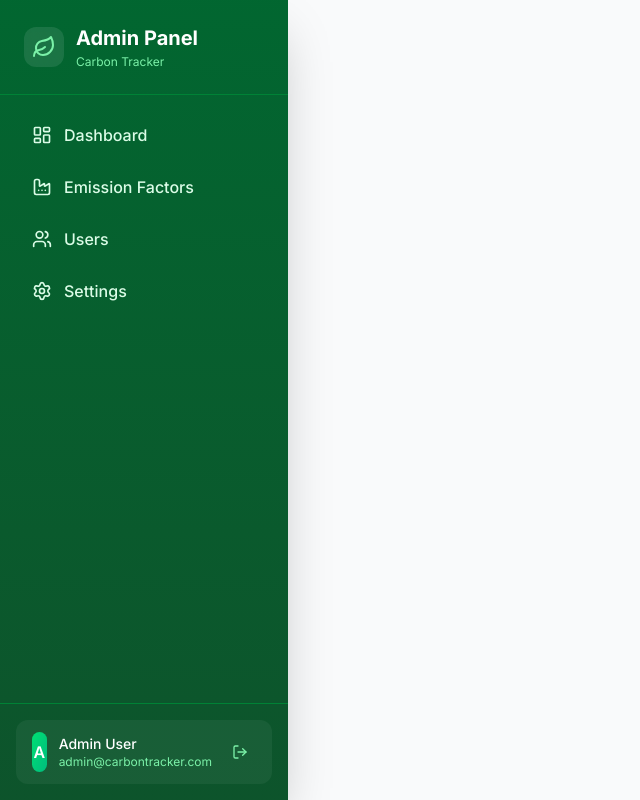
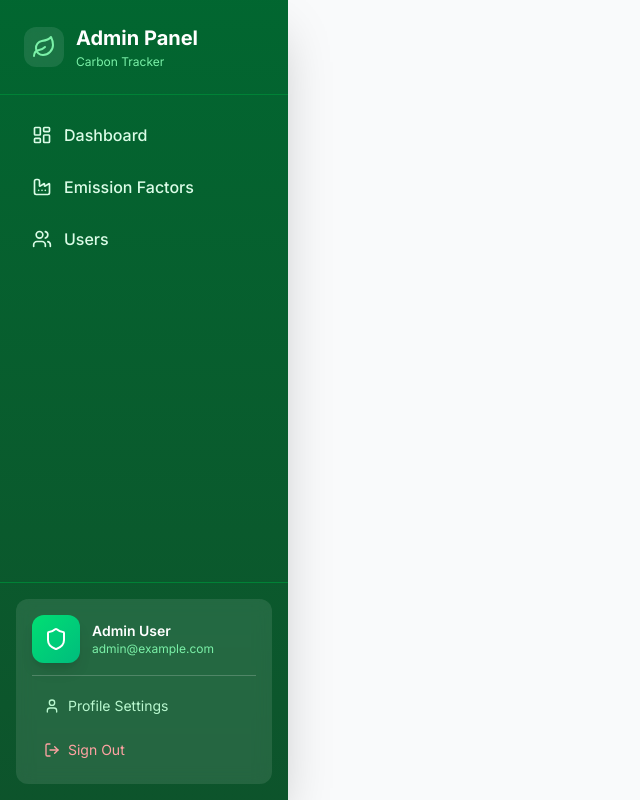
Before and after one commit to Glitxhed-Frenzy/Final_yearProject, a React (Vite) app in the folder carbon-frontend/: page /admin in a window 1280 px wide. Shown: the whole page, without its empty margins (0-640 px from the left). Built offline with nearby package versions, Linux system fonts and the light colour scheme.

Commit message:
Enhance AdminLayout with improved profile section and logout functionality

```diff
--- a/carbon-frontend/src/frontend/admin/AdminLayout.jsx
+++ b/carbon-frontend/src/frontend/admin/AdminLayout.jsx
@@ -1,28 +1,39 @@
 // src/frontend/admin/AdminLayout.jsx
-import { NavLink, Outlet } from "react-router-dom";
+import { NavLink, Outlet, useNavigate } from "react-router-dom";
 import { useState } from "react";
 import {
   LayoutDashboard,
   Factory,
   Users,
-  BarChart3,
-  Settings,
   LogOut,
   Menu,
   X,
   Leaf,
-  ChevronRight
+  ChevronRight,
+  User,
+  Settings,
+  Shield
 } from "lucide-react";
 
 export default function AdminLayout() {
+  const navigate = useNavigate();
   const [isSidebarOpen, setIsSidebarOpen] = useState(true);
+
+  // Get admin user info
+  const adminUser = JSON.parse(localStorage.getItem('user') || '{}');
 
   const navItems = [
     { to: "/admin/dashboard", label: "Dashboard", icon: <LayoutDashboard className="w-5 h-5" /> },
     { to: "/admin/emission-factors", label: "Emission Factors", icon: <Factory className="w-5 h-5" /> },
-    { to: "/admin/users", label: "Users", icon: <Users className="w-5 h-5" /> },
-    { to: "/admin/settings", label: "Settings", icon: <Settings className="w-5 h-5" /> }
+    { to: "/admin/users", label: "Users", icon: <Users className="w-5 h-5" /> }
   ];
+
+  const handleLogout = () => {
+    localStorage.removeItem("token");
+    localStorage.removeItem("user");
+    localStorage.removeItem("adminAuth");
+    navigate("/admin/login");
+  };
 
   return (
     <div className="min-h-screen bg-gray-50 flex">
@@ -83,19 +94,42 @@ export default function AdminLayout() {
           ))}
         </nav>
 
-        {/* Admin Profile */}
-        <div className="p-4 border-t border-green-700">
-          <div className="flex items-center gap-3 px-4 py-3 rounded-xl bg-white/5">
-            <div className="w-10 h-10 bg-gradient-to-br from-green-400 to-emerald-500 rounded-full flex items-center justify-center">
-              <span className="text-white font-semibold">A</span>
+        {/* Admin Profile Section - Improved */}
+        <div className="p-4 border-t border-green-700 mt-auto">
+          <div className="bg-white/10 backdrop-blur-sm rounded-xl p-4">
+            {/* Admin Avatar and Name */}
+            <div className="flex items-center gap-3 mb-3">
+              <div className="w-12 h-12 bg-gradient-to-br from-green-400 to-emerald-500 rounded-xl flex items-center justify-center shadow-lg">
+                <Shield className="w-6 h-6 text-white" />
+              </div>
+              <div className="flex-1">
+                <p className="text-white font-semibold text-sm">{adminUser.name || 'Admin User'}</p>
+                <p className="text-green-300 text-xs truncate">{adminUser.email || 'admin@example.com'}</p>
+              </div>
             </div>
-            <div className="flex-1">
-              <p className="text-sm font-medium">Admin User</p>
-              <p className="text-xs text-green-300">admin@carbontracker.com</p>
+
+            {/* Divider */}
+            <div className="h-px bg-white/20 my-3"></div>
+
+            {/* Admin Actions */}
+            <div className="space-y-2">
+              <button
+                onClick={() => {
+                  navigate('/profile');
+                }}
+                className="w-full flex items-center gap-2 px-3 py-2 text-sm text-green-200 hover:bg-white/10 rounded-lg transition-colors group"
+              >
+                <User className="w-4 h-4 group-hover:scale-110 transition-transform" />
+                <span>Profile Settings</span>
+              </button>
+              <button
+                onClick={handleLogout}
+                className="w-full flex items-center gap-2 px-3 py-2 text-sm text-red-300 hover:bg-red-500/20 rounded-lg transition-colors group"
+              >
+                <LogOut className="w-4 h-4 group-hover:scale-110 transition-transform" />
+                <span>Sign Out</span>
+              </button>
             </div>
-            <button className="p-2 hover:bg-white/10 rounded-lg transition-colors">
-              <LogOut className="w-4 h-4 text-green-300" />
-            </button>
           </div>
         </div>
       </aside>
```
